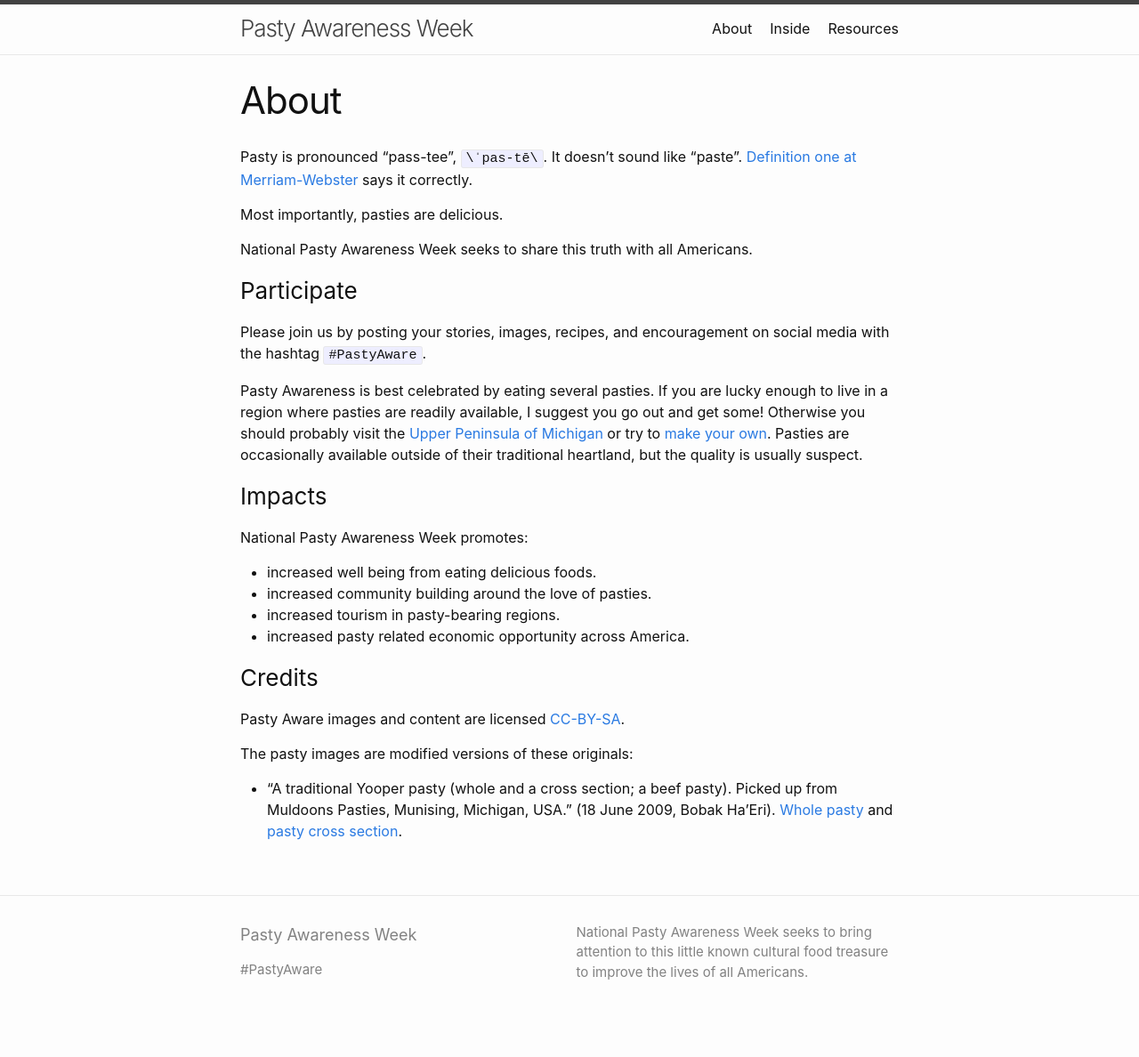
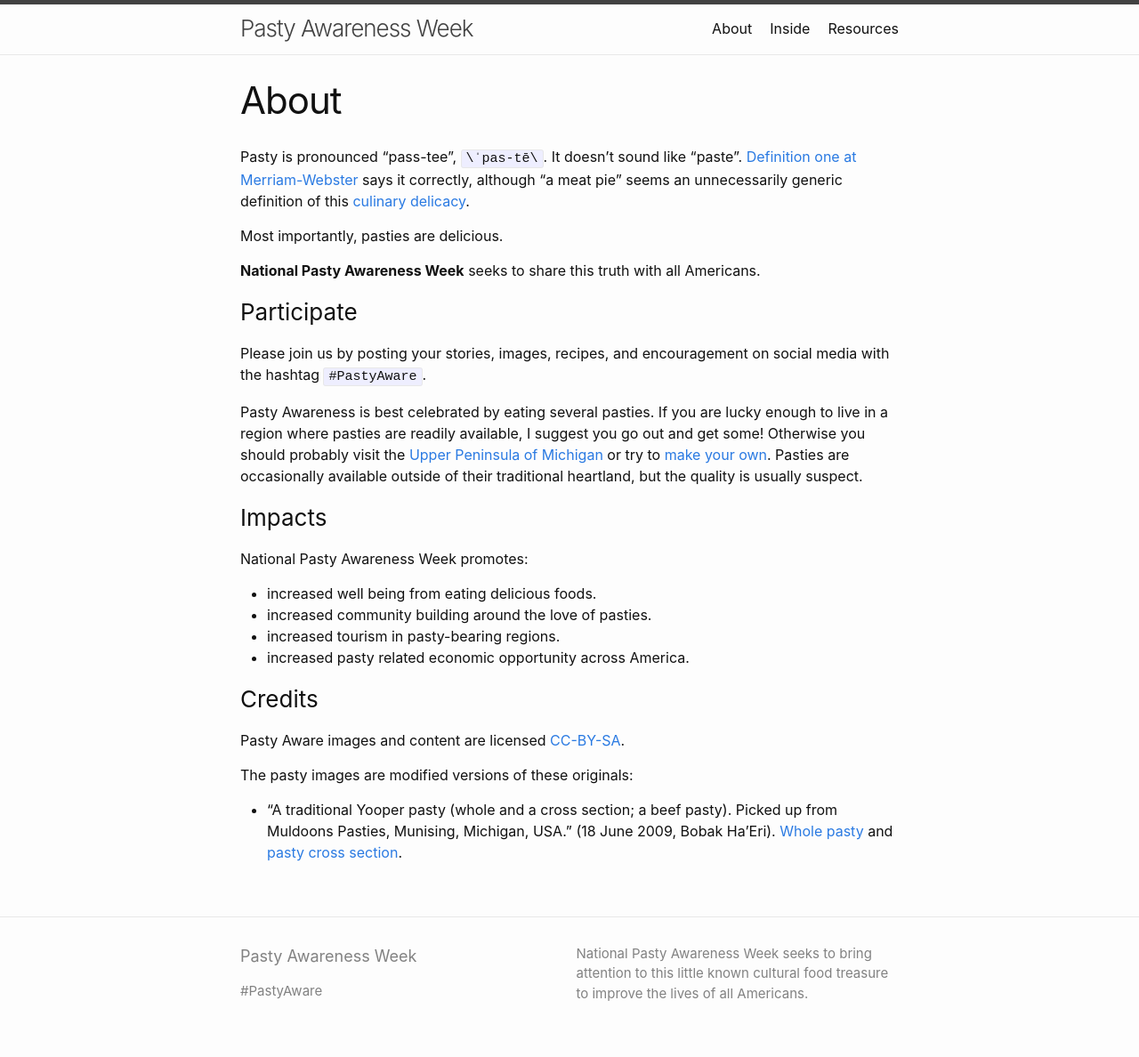
Before and after one commit to evanwill/pastyAware, a Jekyll site: the page built from about.md, in a window 1280 px wide. Shown: the whole page at 89% size. Built offline with Jekyll 4.4.1, drawn with Linux system fonts in a browser that asks for light colours; before the commit the page ends 1164 px from its top, so only the background shows below that.

Commit message:
update about def

```diff
--- a/about.md
+++ b/about.md
@@ -6,11 +6,11 @@ permalink: /about/
 
 Pasty is pronounced "pass-tee", `\ˈpas-tē\`.
 It doesn't sound like "paste".
-[Definition one at Merriam-Webster](http://www.merriam-webster.com/dictionary/pasty){:target="_blank"} says it correctly.
+[Definition one at Merriam-Webster](http://www.merriam-webster.com/dictionary/pasty){:target="_blank"} says it correctly, although "a meat pie" seems an unnecessarily generic definition of this [culinary delicacy]({{ '/inside/' | relative_url }}).
 
 Most importantly, pasties are delicious.
 
-National Pasty Awareness Week seeks to share this truth with all Americans.
+**National Pasty Awareness Week** seeks to share this truth with all Americans.
 
 ### Participate
 
```
